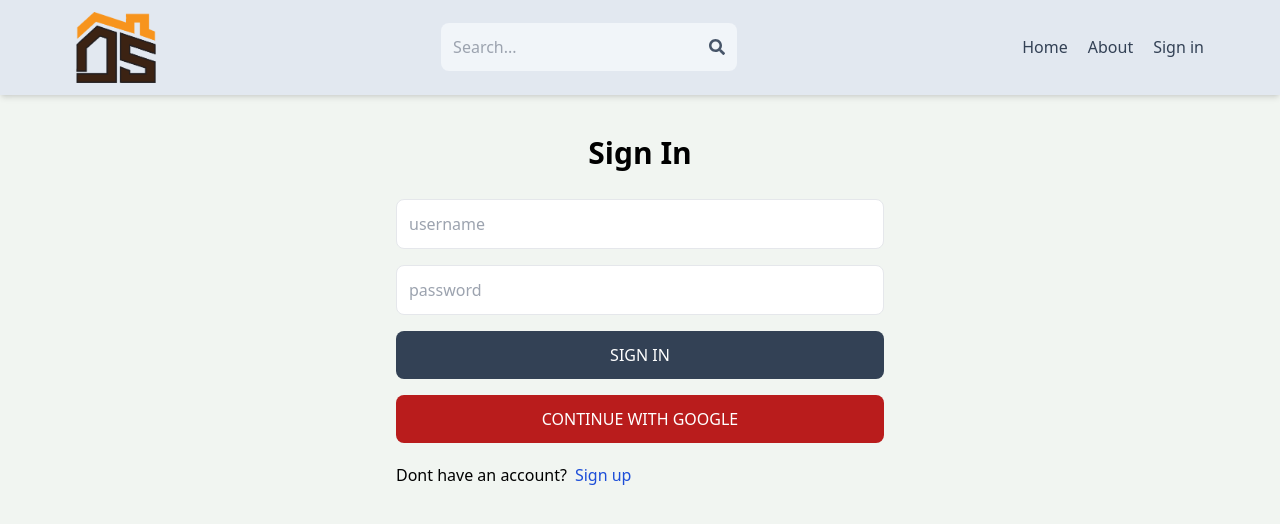
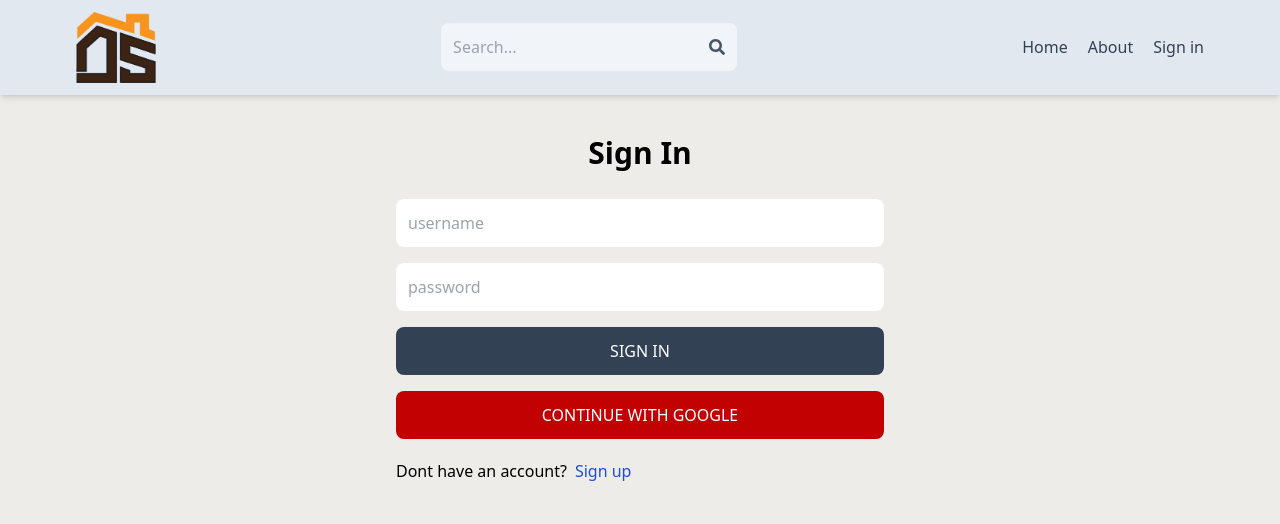
Before and after one commit to oforidesmond/real-estate-v2.0, a React (Vite) app in the folder client/: page /sign-in in a window 1280 px wide. Shown: the top 524 px of the page. Built offline with nearby package versions, Linux system fonts and the light colour scheme; no server answers.

Commit message:
update styles accross components

```diff
--- a/client/src/components/Contact.jsx
+++ b/client/src/components/Contact.jsx
@@ -36,7 +36,7 @@ export default function Contact({ listing }) {
             value={message}
             onChange={onChange}
             placeholder='Enter your message here...'
-            className='w-full border p-3 rounded-lg'
+            className='w-full p-3 rounded-lg'
           ></textarea>
 
           <Link
--- a/client/src/components/OAuth.jsx
+++ b/client/src/components/OAuth.jsx
@@ -36,7 +36,7 @@ export default function OAuth() {
     <button
       onClick={handleGoogleClick}
       type='button'
-      className='bg-red-700 text-white p-3 rounded-lg uppercase hover:opacity-95'
+      className='bg-red-900 text-white p-3 rounded-lg uppercase hover:opacity-95'
     >
       Continue with google
     </button>
--- a/client/src/index.css
+++ b/client/src/index.css
@@ -3,5 +3,5 @@
 @tailwind utilities;
 
 body{
-    background-color: rgb(241, 245, 241);
+    background-color: rgb(238, 236, 233);
 }
--- a/client/src/pages/Listing.jsx
+++ b/client/src/pages/Listing.jsx
@@ -71,7 +71,7 @@ export default function Listing() {
               </SwiperSlide>
             ))}
           </Swiper>
-          <div className='fixed top-[13%] right-[3%] z-10 border rounded-full w-12 h-12 flex justify-center items-center bg-slate-100 cursor-pointer'>
+          <div className='fixed top-[13%] right-[3%] z-10  rounded-full w-12 h-12 flex justify-center items-center bg-slate-100 cursor-pointer'>
             <FaShare
               className='text-slate-500'
               onClick={() => {
--- a/client/src/pages/Profile.jsx
+++ b/client/src/pages/Profile.jsx
@@ -181,7 +181,7 @@ export default function Profile() {
         />
         <p className='text-sm self-center'>
           {fileUploadError ? (
-            <span className='text-red-700'>
+            <span className='text-red-900'>
               Error Image upload (image must be less than 2 mb)
             </span>
           ) : filePerc > 0 && filePerc < 100 ? (
@@ -197,7 +197,7 @@ export default function Profile() {
           placeholder='username'
           defaultValue={currentUser.username}
           id='username'
-          className='border p-3 rounded-lg'
+          className=' Color p-3 rounded-lg'
           onChange={handleChange}
         />
         <input
@@ -205,7 +205,7 @@ export default function Profile() {
           placeholder='email'
           id='email'
           defaultValue={currentUser.email}
-          className='border p-3 rounded-lg'
+          className=' p-3 rounded-lg'
           onChange={handleChange}
         />
         <input
@@ -213,7 +213,7 @@ export default function Profile() {
           placeholder='password'
           onChange={handleChange}
           id='password'
-          className='border p-3 rounded-lg'
+          className=' p-3 rounded-lg'
         />
         <button
           disabled={loading}
@@ -233,16 +233,16 @@ export default function Profile() {
       <div className='flex justify-between mt-5'>
         <span
           onClick={handleDeleteUser}
-          className='text-red-700 cursor-pointer'
+          className='text-red-900 cursor-pointer'
         >
           Delete account
         </span>
-        <span onClick={handleSignOut} className='text-red-700 cursor-pointer'>
+        <span onClick={handleSignOut} className='text-red-900 cursor-pointer'>
           Sign out
         </span>
       </div>
 
-      <p className='text-red-700 mt-5'>{error ? error : ''}</p>
+      <p className='text-red-900 mt-5'>{error ? error : ''}</p>
       <p className='text-green-700 mt-5'>
         {updateSuccess ? 'User is updated successfully!' : ''}
       </p>
@@ -254,7 +254,7 @@ export default function Profile() {
       >
         Show Listings
       </button>
-      <p className='text-red-700 mt-5'>
+      <p className='text-red-900 mt-5'>
         {showListingsError ? 'Error showing listings' : ''}
       </p>
 
@@ -266,7 +266,7 @@ export default function Profile() {
           {userListings.map((listing) => (
             <div
               key={listing._id}
-              className='border rounded-lg p-3 flex justify-between items-center gap-4'
+              className=' rounded-lg p-3 flex justify-between items-center gap-4'
             >
               <Link to={`/listing/${listing._id}`}>
                 <img
@@ -285,7 +285,7 @@ export default function Profile() {
               <div className='flex flex-col item-center'>
                 <button
                   onClick={() => handleListingDelete(listing._id)}
-                  className='text-red-700 uppercase'
+                  className='text-red-900 uppercase'
                 >
                   Delete
                 </button>
--- a/client/src/pages/Search.jsx
+++ b/client/src/pages/Search.jsx
@@ -129,7 +129,7 @@ export default function Search() {
   };
   return (
     <div className='flex flex-col md:flex-row'>
-      <div className='p-7  border-b-2 md:border-r-2 md:min-h-screen'>
+      <div className='p-7  -b-2 md:-r-2 md:min-h-screen'>
         <form onSubmit={handleSubmit} className='flex flex-col gap-8'>
           <div className='flex items-center gap-2'>
             <label className='whitespace-nowrap font-semibold'>
@@ -139,7 +139,7 @@ export default function Search() {
               type='text'
               id='searchTerm'
               placeholder='Search...'
-              className='border rounded-lg p-3 w-full'
+              className=' rounded-lg p-3 w-full'
               value={sidebardata.searchTerm}
               onChange={handleChange}
             />
@@ -216,7 +216,7 @@ export default function Search() {
               onChange={handleChange}
               defaultValue={'created_at_desc'}
               id='sort_order'
-              className='border rounded-lg p-3'
+              className=' rounded-lg p-3'
             >
               <option value='regularPrice_desc'>Price high to low</option>
               <option value='regularPrice_asc'>Price low to hight</option>
@@ -230,7 +230,7 @@ export default function Search() {
         </form>
       </div>
       <div className='flex-1'>
-        <h1 className='text-3xl font-semibold border-b p-3 text-slate-700 mt-5'>
+        <h1 className='text-3xl font-semibold -b p-3 text-slate-700 mt-5'>
           Listing results:
         </h1>
         <div className='p-7 flex flex-wrap gap-4'>
--- a/client/src/pages/SignIn.jsx
+++ b/client/src/pages/SignIn.jsx
@@ -49,14 +49,14 @@ export default function SignIn() {
         <input
           type='text'
           placeholder='username'
-          className='border p-3 rounded-lg'
+          className=' p-3 rounded-lg'
           id='username'
           onChange={handleChange}
         />
         <input
           type='password'
           placeholder='password'
-          className='border p-3 rounded-lg'
+          className=' p-3 rounded-lg'
           id='password'
           onChange={handleChange}
         />
@@ -75,7 +75,7 @@ export default function SignIn() {
           <span className='text-blue-700'>Sign up</span>
         </Link>
       </div>
-      {error && <p className='text-red-500 mt-5'>{error}</p>}
+      {error && <p className='text-red-900 mt-5'>{error}</p>}
     </div>
   );
 }
--- a/client/src/pages/SignUp.jsx
+++ b/client/src/pages/SignUp.jsx
@@ -46,21 +46,21 @@ export default function SignUp() {
         <input
           type='text'
           placeholder='username'
-          className='border p-3 rounded-lg'
+          className=' p-3 rounded-lg'
           id='username'
           onChange={handleChange}
         />
         <input
           type='email'
           placeholder='email'
-          className='border p-3 rounded-lg'
+          className=' p-3 rounded-lg'
           id='email'
           onChange={handleChange}
         />
         <input
           type='password'
           placeholder='password'
-          className='border p-3 rounded-lg'
+          className=' p-3 rounded-lg'
           id='password'
           onChange={handleChange}
         />
--- a/client/tailwind.config.js
+++ b/client/tailwind.config.js
@@ -3,6 +3,71 @@ export default {
   content: ['./index.html', './src/**/*.{js,ts,jsx,tsx}'],
   theme: {
     extend: {},
+    colors: {
+      transparent: 'transparent',
+      current: 'currentColor',
+      'Color':'#1F2937',
+      'brown': {
+        "light": '#8b522d',
+        500: '#6c4023',
+        600: '#5c371e',
+        "main": '#3b2313',
+        800: '#1f120a',
+        "deepest": '#0f0905',
+      },
+      'slate': {
+        100: '#F1F5F9',
+        200: '#E2E8F0',
+        500: '#64748B',
+        600: '#475569',
+        700: '#334155',
+        800: '#1E293B',
+
+      },
+      'blue': {
+        800: '#1E40AF',
+        700: '#1D4ED8',
+
+      },
+      'gray': {
+        300: '#D1D5DB',
+        400: '#9CA3AF',
+        600: '#4B5563',
+
+      },
+
+      'white':'#ffffff',
+
+      'black':'#000000',
+
+
+      'green': {
+        900: '#14532D',
+        700: '#15803D'
+
+      },
+      'orange': {
+        "main": "#f4951c",
+        "light": '#f6a53c',
+        500: '#ea890b',
+        800: '#754506',
+        "deepest": '#3a2203'
+      },
+      'red': {
+        "900": "#c20103",
+        "light": '#df0105',
+        500: '#8e0103',
+        "deepest": '#650102'
+      },
+      'night': {
+        "main": "#151515",
+        "light": '#292929',
+        500: '#1f1f1f',
+        "deepest": '#0a0a0a'
+      }
+
+    }
+
   },
   plugins: [
    // require('@tailwindcss/line-clamp'),
```
Also changed, not shown: client/src/pages/CreateListing.jsx (+13 -13 lines), client/src/pages/UpdateListing.jsx (+13 -13 lines).
